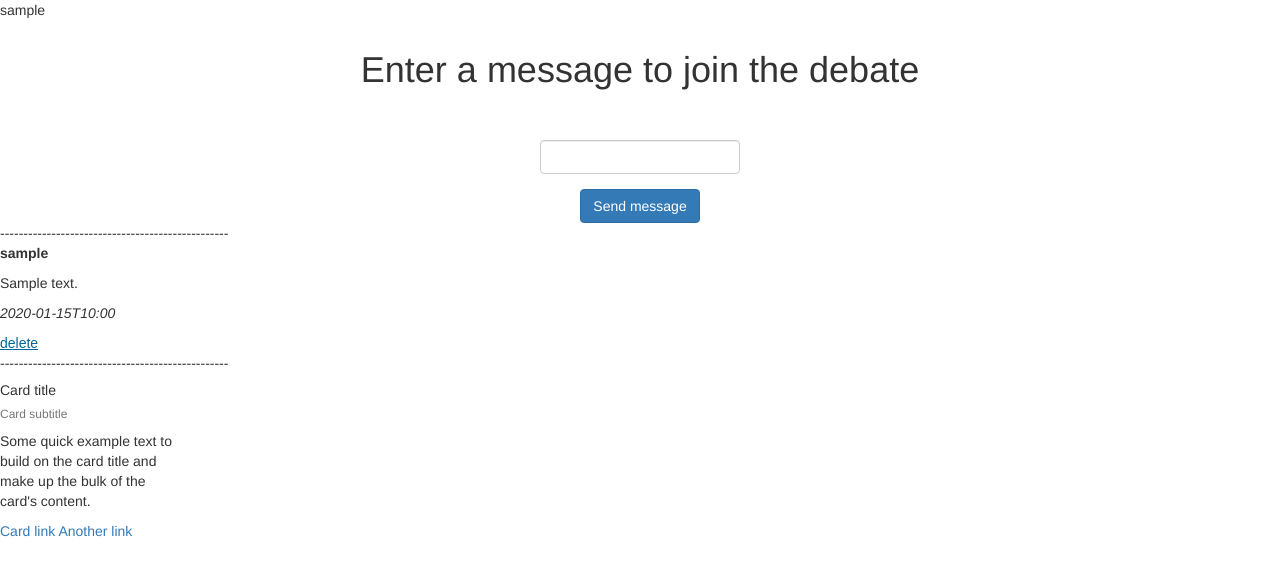
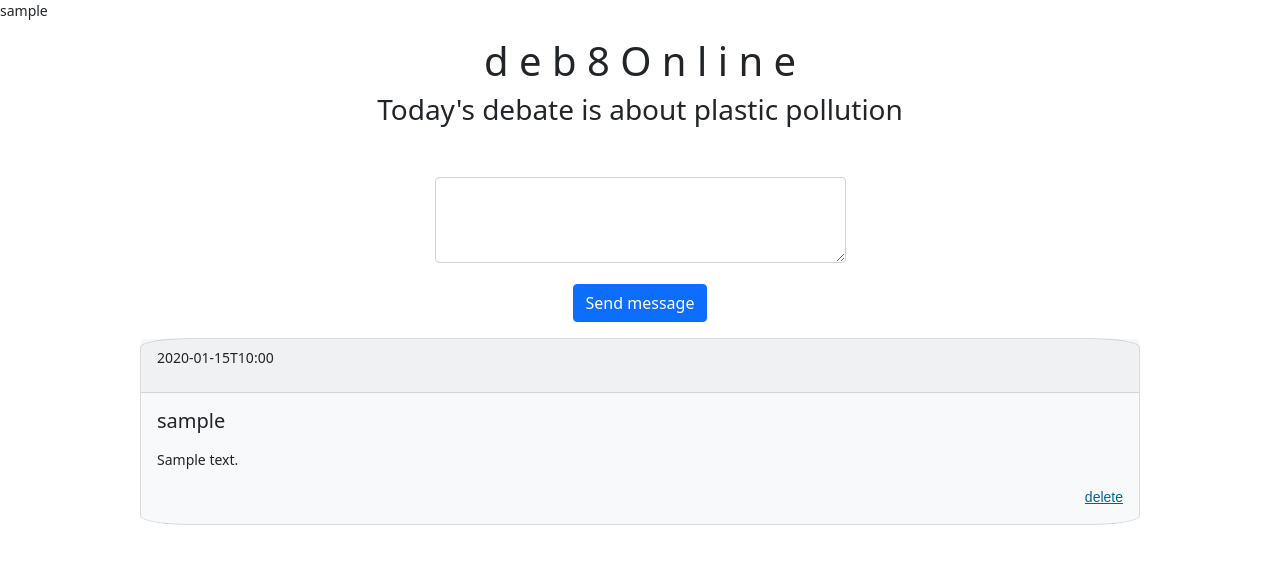
Before and after one commit to roxxuz/deb8-online, a Spring Boot app: page /message_board/1/none in a window 1280 px wide. Shown: the top 576 px of the page. Run offline with Spring Boot 4, Linux system fonts and the light colour scheme; the visitor is signed in with stand-in values (Sample User, id 1); tables that the repository leaves empty hold one stand-in row (values such as "Sample post").

Commit message:
Boostrap cards + v.5
Added bootstrap cards in message loop and added boostrap 5

```diff
--- a/src/main/resources/templates/msg_board.html
+++ b/src/main/resources/templates/msg_board.html
@@ -4,8 +4,8 @@
 <head>
     <meta charset="UTF-8">
     <title>deb8 Online</title>
-    <link rel="stylesheet" href="https://maxcdn.bootstrapcdn.com/bootstrap/3.4.1/css/bootstrap.min.css">
-    <!-- <link href="https://cdn.jsdelivr.net/npm/bootstrap@5.0.1/dist/css/bootstrap.min.css" rel="stylesheet" integrity="sha384-+0n0xVW2eSR5OomGNYDnhzAbDsOXxcvSN1TPprVMTNDbiYZCxYbOOl7+AMvyTG2x" crossorigin="anonymous"> -->
+<!--    <link rel="stylesheet" href="https://maxcdn.bootstrapcdn.com/bootstrap/3.4.1/css/bootstrap.min.css">-->
+     <link href="https://cdn.jsdelivr.net/npm/bootstrap@5.0.1/dist/css/bootstrap.min.css" rel="stylesheet" integrity="sha384-+0n0xVW2eSR5OomGNYDnhzAbDsOXxcvSN1TPprVMTNDbiYZCxYbOOl7+AMvyTG2x" crossorigin="anonymous">
     <link rel="stylesheet" th:href="@{/style.css}" />
 </head>
 
@@ -16,60 +16,54 @@
     <p th:text="${user.userName}"></p>
     <div class="container text-center">
         <div>
-            <h1>Enter a message to join the debate</h1>
+            <h1>d e b 8  O n l i n e</h1>
+            <h3>Today's debate is about plastic pollution</h3>
         </div>
         <div>
 
-            <form th:action="@{/save_message}" th:object="${message}" method="post" autocomplete="off" style="max-width:200px; margin:auto; margin-top:50px;">
+            <form th:action="@{/save_message}" th:object="${message}" method="post" autocomplete="off" style="max-width:500px; margin:auto; margin-top:50px;">
                 <div class="form-group">
-                    <input type="text" class="form-control" th:field="*{text}" required>
+                    <label>
+                        <textarea class="form-control" cols="40" rows="3" th:field="*{text}"></textarea>
+                    </label>
                 </div>
                 <input type="hidden" th:field="*{messageUserId}">
                 <input type="hidden" th:field="*{messageUserName}">
-                <button type="submit" class="btn btn-primary">Send message</button>
+                <button type="submit" class="btn btn-primary m-3">Send message</button>
             </form>
         </div>
 
     </div>
-    <div th:each="message: ${messages}">
-        -------------------------------------------------
-        <b><p th:text="${message.messageUserName}" /></b>
-        <p th:text="${message.text}" />
-        <i><p th:text="${message.dateTime}" /></i>
+    <div th:each="message: ${messages}" style="max-width:1000px; margin:auto;">
+
+        <div class="card text-dark bg-light mb-4" style="border-radius: 5%">
+            <div class="card-header"><p th:text="${message.dateTime}" /></div>
+            <div class="card-body">
+                <h5 class="card-title"><p th:text="${message.messageUserName}" /></h5>
+                <p class="card-text" th:text="${message.text}" />
 
                 <!-- OBS!!! Av någon anledning så kan inte två olika objekt ha samma fältnamn här.
                 Jag var tvungen att byta message.id till message.messageId för att inte både
                 User och Message skulle ha samma fältnamn för id. -->
-        <form th:action="@{/delete_message}" th:object="${user}" method="post">
+            <div style="text-align: right;">
+                <form class="card-link" th:action="@{/delete_message}" th:object="${user}" method="post">
                     <input type="hidden" th:field="*{id}">
                     <input type="hidden" th:value="${message.messageId}" name="messageId">
                     <input type="hidden" th:value="${message.messageUserId}" name="messageUserId">
                     <input type="submit" value="delete" id="button_to_link">
                 </form>
-        -------------------------------------------------
-    </div>
-    <div class="card" style="width: 18rem;">
-        <div class="card-body">
-            <h5 class="card-title">Card title</h5>
-            <h6 class="card-subtitle mb-2 text-muted">Card subtitle</h6>
-            <p class="card-text">Some quick example text to build on the card title and make up the bulk of the card's content.</p>
-            <a href="#" class="card-link">Card link</a>
-            <a href="#" class="card-link">Another link</a>
             </div>
         </div>
-    <script>
-        window.onload = function() {
-            alert("You can only delete your own messages");
-        }
-    </script>
+    </div>
     <script th:inline="javascript">
 
-        var flag = [[${flag}]]; //Your Thymleaf variable
+        let alert_msg = [[${alert_msg}]];
+        if(alert_msg != "none"){
             window.onload = function() {
-            if(!flag)
-                return; // Exit/Return if the variable is false
-            spreadLove(); // Call your favourite method if the variable is true
-        };
+                alert(alert_msg);
+            }
+        }
+
 
     </script>
 </body>
```
Lines whose indentation alone changed are shown as unchanged.
